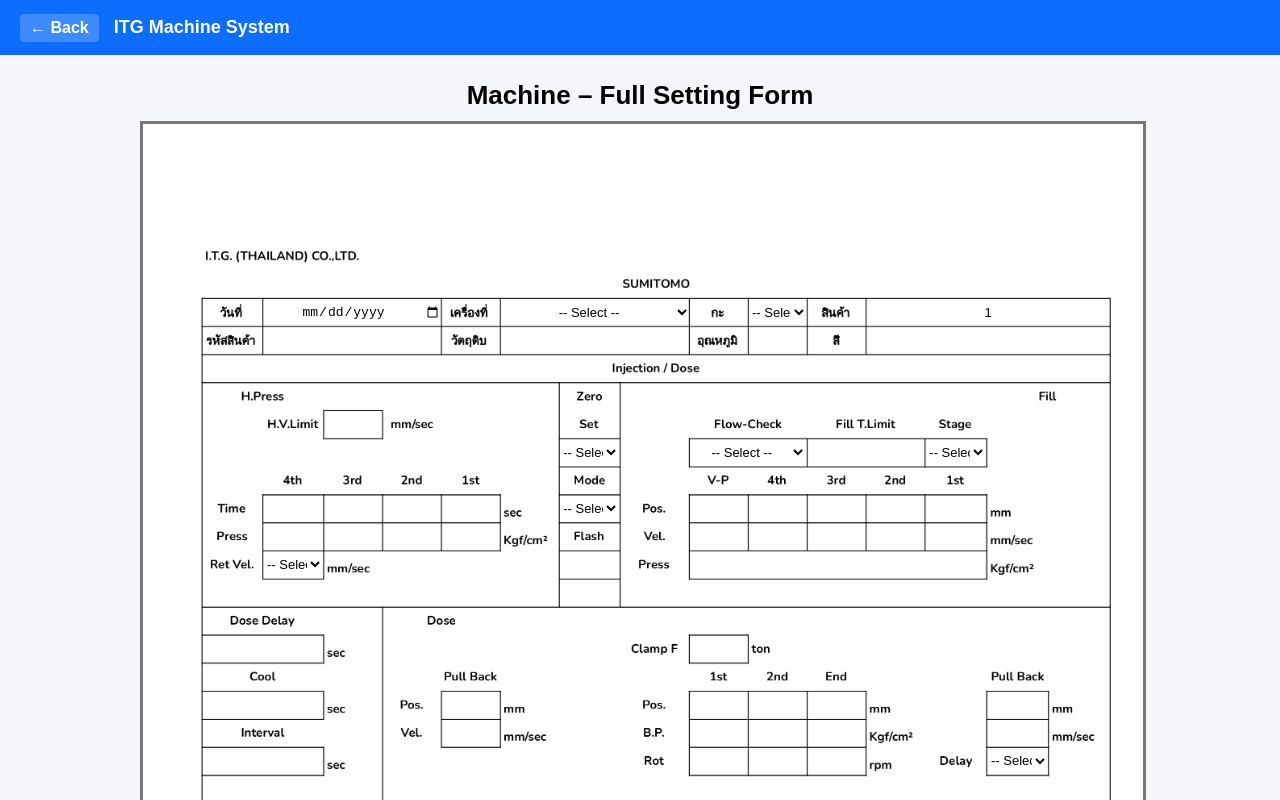
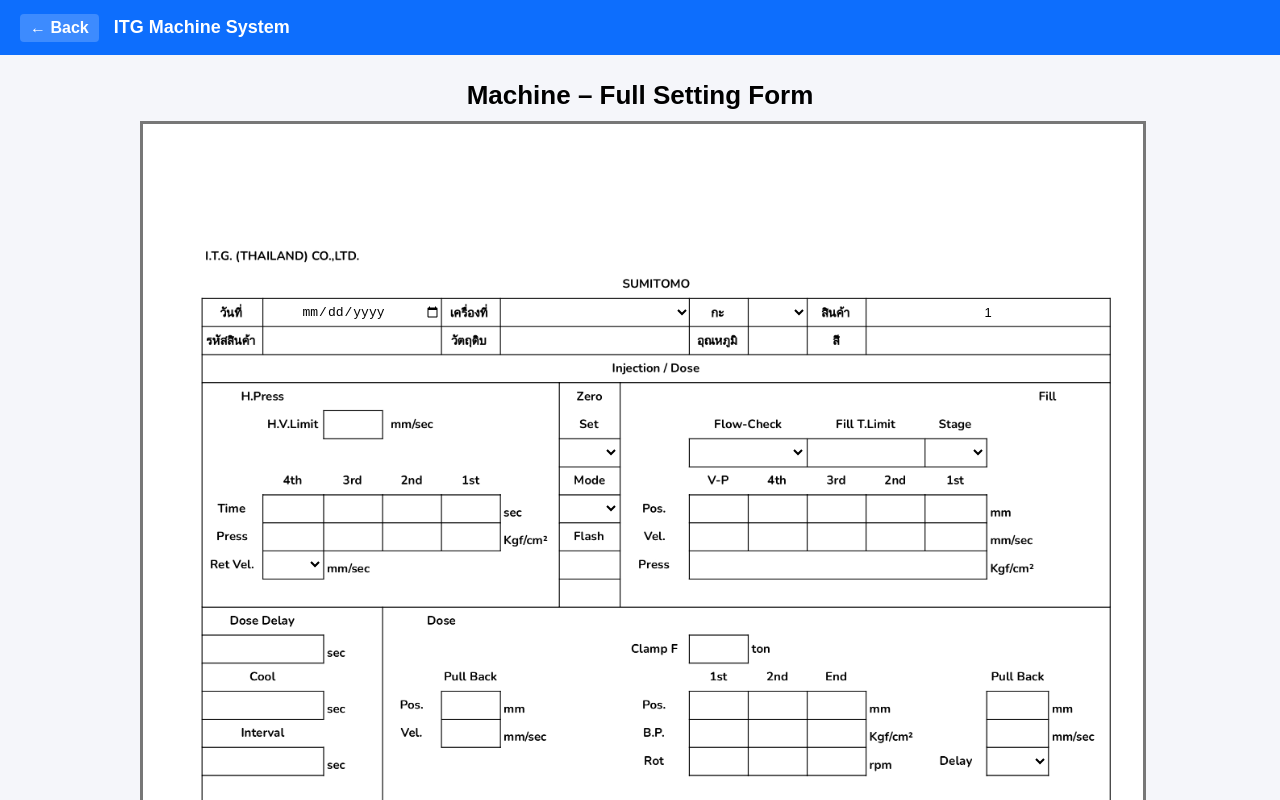
Before and after one commit to Krittapas2004/ITG, a React (Vite) app: page /ITG/machine/1/form in a window 1280 px wide. Shown: the top 800 px of the page. Built offline with nearby package versions, Linux system fonts and the light colour scheme.

Commit message:
Implement select option

```diff
--- a/src/pages/MachineForm/MachineForm.jsx
+++ b/src/pages/MachineForm/MachineForm.jsx
@@ -166,7 +166,7 @@ export default function MachineForm() {
                   onChange={(e) => handleChange(e)}
                   disabled={!!recordId}
                 >
-                  <option value="" disabled>-- Select --</option>
+                  <option value="" disabled></option>
                   {field.options.map((option) => (
                     <option key={option} value={option}>
                       {option}
```
